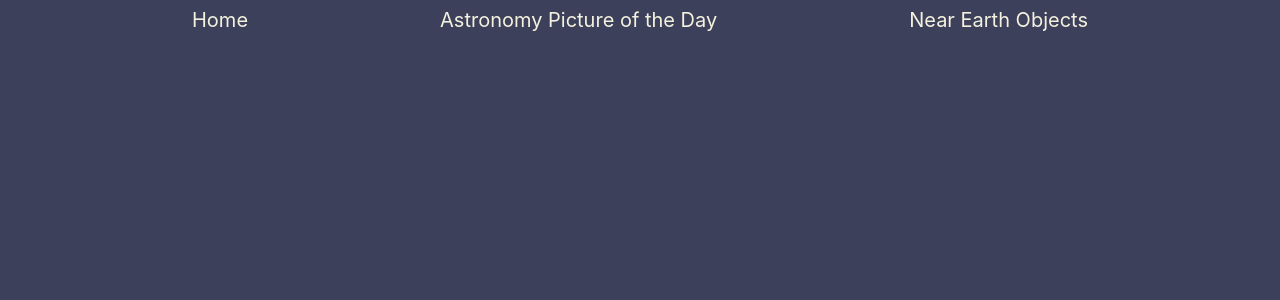
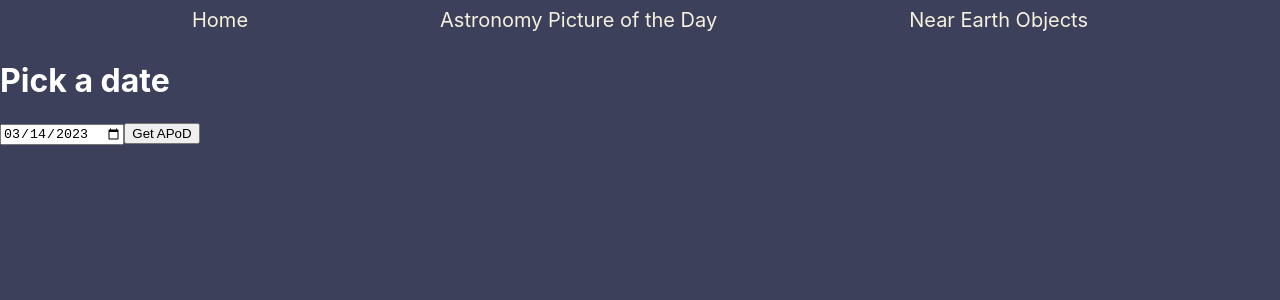
Before and after one commit to elijahlc/cosmic-explorer, a React (Create React App) app: page /apod in a window 1280 px wide. Shown: the top 300 px of the page. Built offline with nearby package versions, Linux system fonts and the light colour scheme; no server answers.

Commit message:
remove gitignore files

```diff
--- a/src/App.js
+++ b/src/App.js
@@ -2,6 +2,7 @@ import { Routes, Route } from 'react-router-dom';
 
 import Nav from './Components/Nav';
 import Home from './Components/Home';
+import APoD from './Components/APoD';
 
 import './App.css';
 
@@ -12,6 +13,7 @@ function App() {
 
 			<Routes>
 				<Route path="/" element={<Home />} />
+				<Route path="/apod" element={<APoD />} />
 			</Routes>
 		</div>
 	);
--- /dev/null
+++ b/src/Components/APoD.js
@@ -0,0 +1,75 @@
+import React, { useEffect, useState } from 'react';
+import apiKey from '../secrets';
+
+import APoDResult from './APoDResult';
+
+const APoD = () => {
+	const [date, setDate] = useState('');
+	const [isLoading, setIsLoading] = useState(false);
+	const [hasError, setHasError] = useState(false);
+	const [hasResult, setHasResult] = useState(false);
+	const [result, setResult] = useState({});
+
+	useEffect(() => {
+		setDate(formatToday());
+	}, []);
+
+	const formatToday = () => {
+		const today = new Date();
+
+		const options = {
+			month: '2-digit',
+		};
+
+		return `${today.getFullYear()}-${today.toLocaleString('en', options)}-${today.getDate()}`;
+	};
+
+	const handleDateChange = (e) => {
+		setDate(e.target.value);
+	};
+
+	const getAPoD = async () => {
+		setIsLoading(true);
+
+		const options = {
+			mode: 'cors',
+		};
+
+		try {
+			await fetch(`https://api.nasa.gov/planetary/apod?date=${date}&api_key=${apiKey}`, options).then(async function (
+				response
+			) {
+				if (response.ok) {
+					const data = await response.json();
+					setResult({ ...data });
+					setHasResult(true);
+					setHasError(false);
+				} else {
+					setHasError(true);
+				}
+			});
+		} catch (err) {
+			setHasError(true);
+		} finally {
+			setIsLoading(false);
+		}
+	};
+
+	return (
+		<div className="APoD">
+			<>
+				<h1>Pick a date</h1>
+				<input type="date" value={date} onChange={handleDateChange} />
+				<button onClick={getAPoD}>Get APoD</button>
+			</>
+
+			{isLoading && <div>Searching the cosmos</div>}
+
+			{hasError && <div>An error has occurred</div>}
+
+			{hasResult && <APoDResult {...result} />}
+		</div>
+	);
+};
+
+export default APoD;
--- /dev/null
+++ b/src/Components/APoDResult.js
@@ -0,0 +1,17 @@
+import React from 'react';
+
+const APoDResult = ({ date, explanation, media_type, title, url }) => {
+	return (
+		<div>
+			<h2>{title}</h2>
+			{media_type === 'image' ? (
+				<img src={url} alt={title} />
+			) : (
+				<iframe src={url} frameborder="0" allow="autoplay; encrypted-media" allowfullscreen title={title} />
+			)}
+			<p>{explanation}</p>
+		</div>
+	);
+};
+
+export default APoDResult;
```
Also changed, not shown: 1 other file (tests, documents, lock files or other folders).
